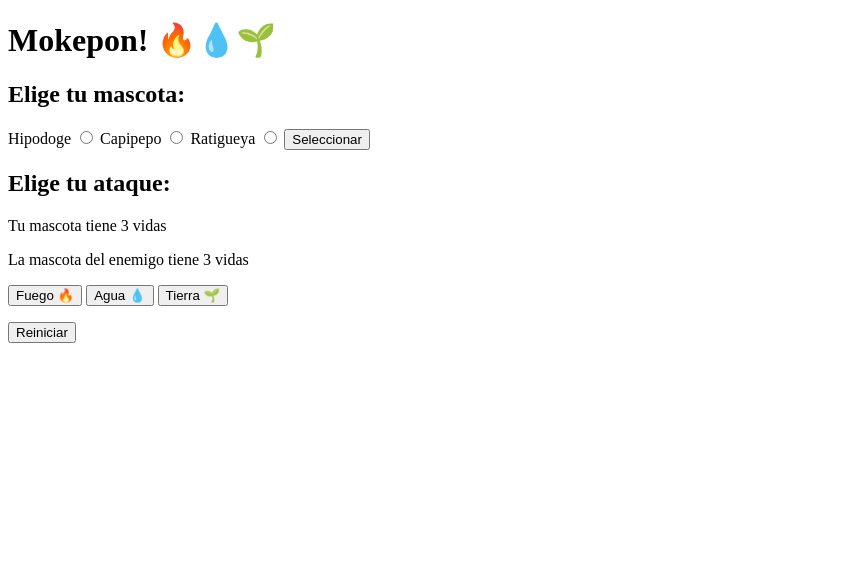
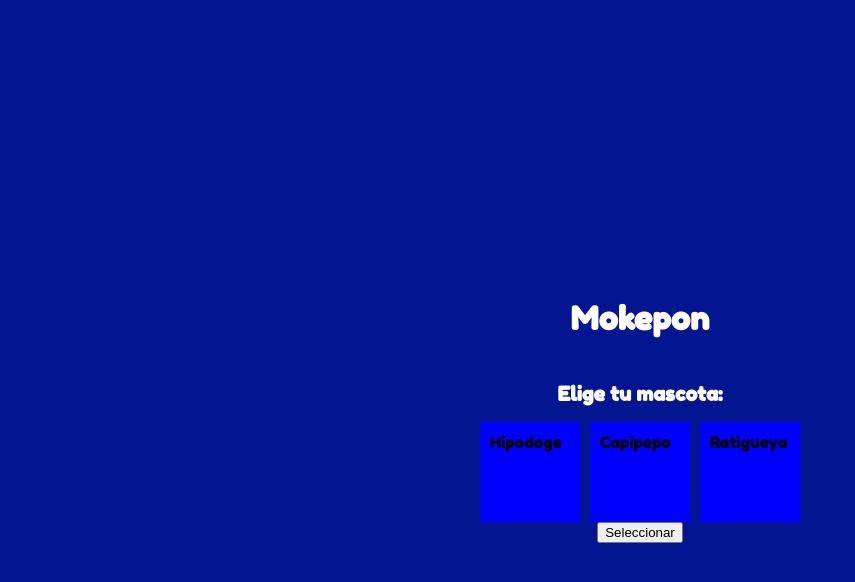
Before and after one commit to jesusLayton/mokepon, a plain HTML site: page mokepon.html in a window 1280 px wide. Shown: the whole page, without its empty margins (0-855 px from the left). Drawn offline with Linux system fonts and the light colour scheme.

Commit message:
actualizacion

```diff
--- a/js/mokepon.js
+++ b/js/mokepon.js
@@ -7,6 +7,15 @@ let vidasEnemigo=3;
 
 
 function iniciarJuego(){
+
+    let sectionSeleccionarAtaque = document.getElementById('seleccionar-ataque');
+    sectionSeleccionarAtaque.style.display = 'none';
+
+    let sectionReiniciar = document.getElementById('reiniciar');
+    sectionReiniciar.style.display = 'none';
+
+
+
     let botonMascotaJuegador =document.getElementById("boton-mascota");
     botonMascotaJuegador.addEventListener('click', seleccionarMascotaJugador);
 
@@ -18,8 +27,18 @@ function iniciarJuego(){
     let botonTierra=document.getElementById('boton-tierra');
     botonTierra.addEventListener('click',ataqueTierra);
 
+    let botonReiniciar= document.getElementById('boton-reiniciar');
+    botonReiniciar.addEventListener('click', reiniciarJuego);
+
 }
 function seleccionarMascotaJugador(){
+
+    let sectionSeleccionarMascota = document.getElementById('seleccionar-mascota');
+    sectionSeleccionarMascota.style.display = 'none';
+
+    let sectionSeleccionarAtaque = document.getElementById('seleccionar-ataque');
+    sectionSeleccionarAtaque.style.display = 'block';
+
     let inputHipodoge = document.getElementById('hipodoge');
     let inputCapipepo = document.getElementById('capipepo');
     let inputRatigueya = document.getElementById('ratigueya');
@@ -34,7 +53,8 @@ function seleccionarMascotaJugador(){
         //alert('seleccionaste a ratigueya');
         spanMascotaJugador.innerHTML='Ratigueya';
     }else{
-        alert('no se seleciono mascota');
+        alert('No se selecionó mascota');
+        reiniciarJuego();
     }
 
     seleccionarMascotaEnemigo();
@@ -133,6 +153,20 @@ function crearMensajeFinal(resultadoFinal){
     let insertar =document.getElementById('mensajes');
     parrafo.innerHTML= resultadoFinal;
     insertar.appendChild(parrafo);
+
+    let botonFuego =document.getElementById('boton-fuego');
+    botonFuego.disabled=true;
+    let botonAgua=document.getElementById('boton-agua');
+    botonAgua.disabled=true;
+    let botonTierra=document.getElementById('boton-tierra');
+    botonTierra.disabled=true;
+
+    let sectionReiniciar = document.getElementById('reiniciar');
+    sectionReiniciar.style.display = 'block';
+}
+
+function reiniciarJuego(){
+    location.reload();
 }
 
 function aleatorio(min, max){
--- a/mokepon.html
+++ b/mokepon.html
@@ -6,25 +6,31 @@
     <meta name="viewport" content="width=device-width, initial-scale=1.0">
     <title>Mokepon! 🔥💧🌱</title>
     <script src="./js/mokepon.js"></script>
+    <link rel="stylesheet" href="./styles.css">
 </head>
 <body>
-    <h1>Mokepon! 🔥💧🌱</h1>
+    <section id="seleccionar-mascota">
+        <h1 class="titulo">Mokepon</h1>
+        <h2 class="subtitulo">Elige tu mascota:</h2>
 
-    <section id="seleccionar-mascota">
-        <h2>Elige tu mascota:</h2>
+        <div class="tarjetas">
+            <label for="hipodoge" class="tarjeta-de-mokepon">Hipodoge</label>
+            <input type="radio"name="mascota" id="hipodoge">
+            <label for="capipepo" class="tarjeta-de-mokepon">Capipepo</label>
+            <input type="radio"name="mascota"id="capipepo">
+            <label for="ratigueya" class="tarjeta-de-mokepon">Ratigueya</label>
+            <input type="radio"name="mascota"id="ratigueya">
 
-        <label for="hipodoge">Hipodoge</label>
-        <input type="radio"name="mascota" id="hipodoge">
-        <label for="capipepo">Capipepo</label>
-        <input type="radio"name="mascota"id="capipepo">
-        <label for="ratigueya">Ratigueya</label>
-        <input type="radio"name="mascota"id="ratigueya">
+        </div>
+
+
 
         <button id="boton-mascota">Seleccionar</button>
 
     </section>
 
     <section id="seleccionar-ataque">
+        <h1 class="titulo">Mokepon! 🔥💧🌱</h1>
         <h2>Elige tu ataque:</h2>
         <p>Tu mascota <span id="mascota-jugador"></span> tiene <span id="vidas-jugador">3</span> vidas</p>
         <p>La mascota <span id="mascota-enemigo"></span> del enemigo tiene <span id="vidas-enemigo">3</span> vidas</p>
--- /dev/null
+++ b/styles.css
@@ -0,0 +1,45 @@
+@import url('https://fonts.googleapis.com/css2?family=Fredoka+One&display=swap');
+
+
+body{
+    font-family: 'Fredoka One', cursive;
+    background-color: #041592;
+}
+
+#seleccionar-mascota{
+    display: flex;
+    flex-direction: column;
+    align-items: center;
+    justify-content: center;
+    height: 100vh;
+
+}
+
+.titulo {
+    color: white;
+    font-size: 32px
+
+}
+
+
+.subtitulo{
+    color: white;
+    font-size: 20px
+}
+
+.tarjeta-de-mokepon{
+    height: 100px;
+    width: 100px;
+    background-color: blue;
+    padding: 10px;
+    box-sizing: border-box;
+}
+
+
+.tarjetas{
+    display: flex;
+    gap: 10px;
+}
+input{
+    display: none;
+}
```
